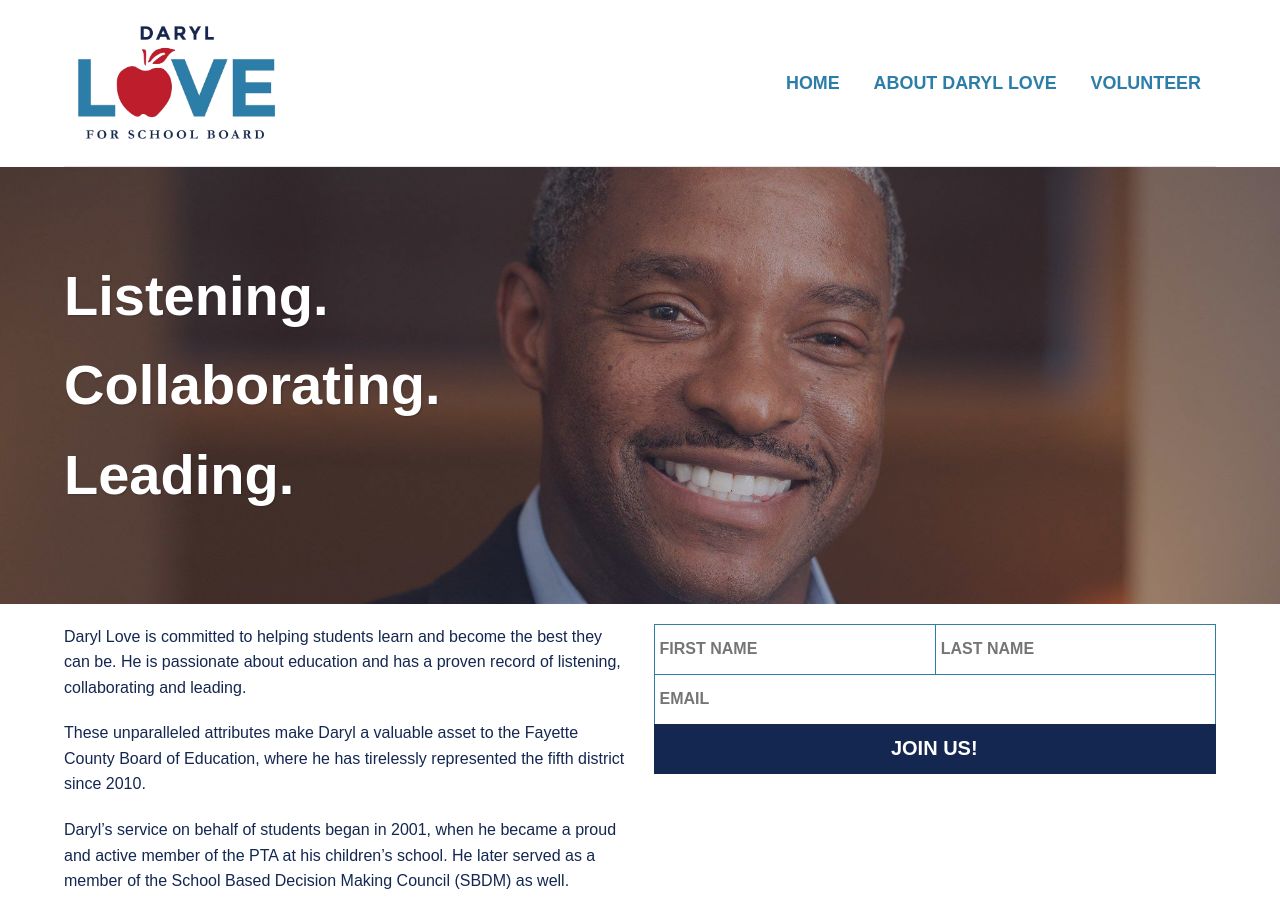
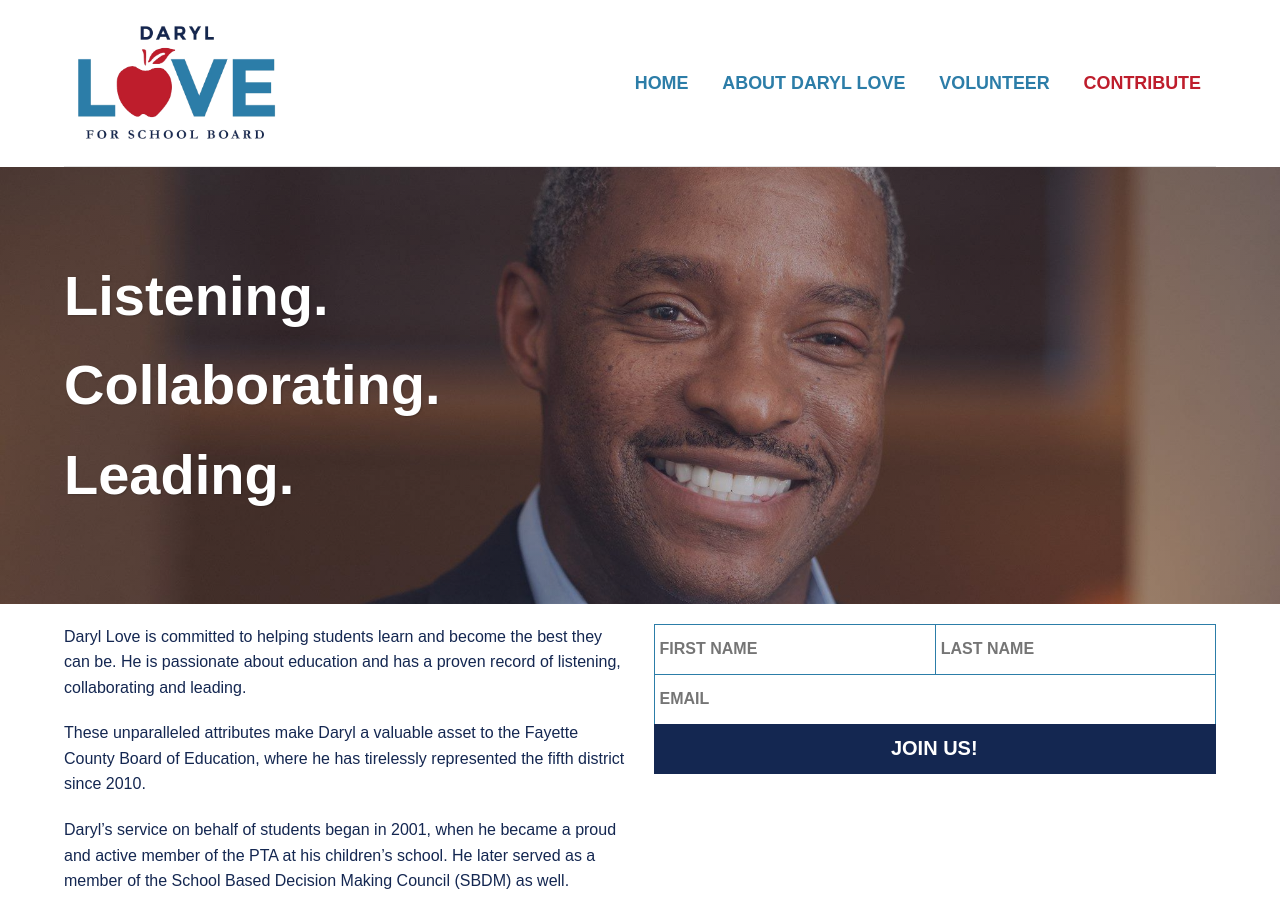
Before and after one commit to loveforfcps/loveforfcps.github.io, a Jekyll site: the page built from index.html, in a window 1280 px wide and 900 px high. Built offline with Jekyll 4.4.1, drawn with Linux system fonts in a browser that asks for light colours; nearby versions of some CDN libraries.

Commit message:
added donate link

```diff
--- a/_includes/header.html
+++ b/_includes/header.html
@@ -8,7 +8,7 @@
 				<li class="nav-link"><a href="/index.html">home</a></li>
 				<li class="nav-link"><a href="/aboutdaryl.html">about daryl love</a></li>
 				<li class="nav-link"><a href="/volunteer.html">volunteer</a></li>
-				<!-- <li class="nav-link"><a href="https://secure.actblue.com/contribute/page/watkinsforstaterep" id="donate">contribute</a></li> -->
+				<li class="nav-link"><a href="https://www.paypal.com/us/cgi-bin/webscr?cmd=_flow&SESSION=WO76Atz3RThgVUcqGld2Ds5RtYwuX-YiKWduLJyZfjbOiKYEoWXTYDeiYiK&dispatch=5885d80a13c0db1f8e263663d3faee8d4fe1dd75ca3bd4f11d72275b28239088" id="donate">contribute</a></li>
 			</ul>
 		</nav>
 		<script type="text/javascript" src="/assets/js/navbarToggle.js"></script>
```
